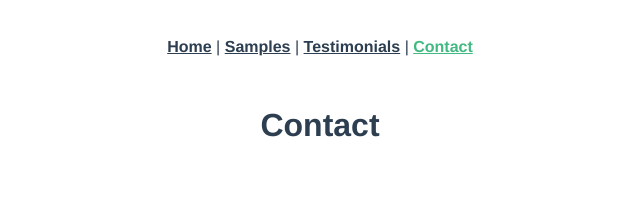
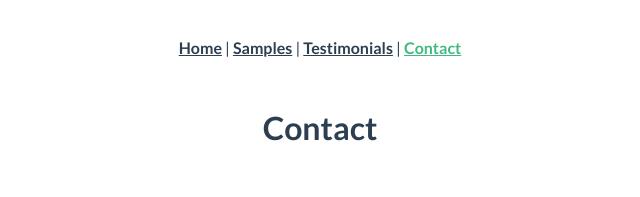
Before and after one commit to petewanca/petewanca.github.io, a Vue app: page /contact in a window 1280 px wide. Shown: the top 197 px of the page, without its empty margins (320-960 px from the left). Built offline with nearby package versions, Linux system fonts and the light colour scheme.

Commit message:
wires local fonts

```diff
--- a/src/App.vue
+++ b/src/App.vue
@@ -9,8 +9,10 @@
 </template>
 
 <style>
+@import url("./assets/css/fonts.css");
+
 #app {
-  font-family: Avenir, Helvetica, Arial, sans-serif;
+  font-family: Lato, Helvetica, Arial, sans-serif;
   -webkit-font-smoothing: antialiased;
   -moz-osx-font-smoothing: grayscale;
   text-align: center;
--- a/src/assets/css/fonts.css
+++ b/src/assets/css/fonts.css
@@ -1,58 +1,58 @@
 @font-face {
-    font-family: 'Lato';
-    src: url('fonts/Lato-Regular.woff2') format('woff2'),
-        url('fonts/Lato-Regular.woff') format('woff'),
-        url('fonts/Lato-Regular.ttf') format('truetype');
+    font-family: "Lato";
+    src: url("../fonts/Lato-Regular.woff2") format("woff2"),
+        url("../fonts/Lato-Regular.woff") format("woff"),
+        url("../fonts/Lato-Regular.ttf") format("truetype");
     font-weight: normal;
     font-style: normal;
     font-display: swap;
 }
 
 @font-face {
-    font-family: 'Lato';
-    src: url('fonts/Lato-Bold.woff2') format('woff2'),
-        url('fonts/Lato-Bold.woff') format('woff'),
-        url('fonts/Lato-Bold.ttf') format('truetype');
+    font-family: "Lato";
+    src: url("../fonts/Lato-Bold.woff2") format("woff2"),
+        url("../fonts/Lato-Bold.woff") format("woff"),
+        url("../fonts/Lato-Bold.ttf") format("truetype");
     font-weight: bold;
     font-style: normal;
     font-display: swap;
 }
 
 @font-face {
-    font-family: 'Montserrat';
-    src: url('fonts/Montserrat-Light.woff2') format('woff2'),
-        url('fonts/Montserrat-Light.woff') format('woff'),
-        url('fonts/Montserrat-Light.ttf') format('truetype');
+    font-family: "Montserrat";
+    src: url("../fonts/Montserrat-Light.woff2") format("woff2"),
+        url("../fonts/Montserrat-Light.woff") format("woff"),
+        url("../fonts/Montserrat-Light.ttf") format("truetype");
     font-weight: 300;
     font-style: normal;
     font-display: swap;
 }
 
 @font-face {
-    font-family: 'Montserrat';
-    src: url('fonts/Montserrat-Bold.woff2') format('woff2'),
-        url('fonts/Montserrat-Bold.woff') format('woff'),
-        url('fonts/Montserrat-Bold.ttf') format('truetype');
+    font-family: "Montserrat";
+    src: url("../fonts/Montserrat-Bold.woff2") format("woff2"),
+        url("../fonts/Montserrat-Bold.woff") format("woff"),
+        url("../fonts/Montserrat-Bold.ttf") format("truetype");
     font-weight: bold;
     font-style: normal;
     font-display: swap;
 }
 
 @font-face {
-    font-family: 'Montserrat';
-    src: url('fonts/Montserrat-Regular.woff2') format('woff2'),
-        url('fonts/Montserrat-Regular.woff') format('woff'),
-        url('fonts/Montserrat-Regular.ttf') format('truetype');
+    font-family: "Montserrat";
+    src: url("../fonts/Montserrat-Regular.woff2") format("woff2"),
+        url("../fonts/Montserrat-Regular.woff") format("woff"),
+        url("../fonts/Montserrat-Regular.ttf") format("truetype");
     font-weight: normal;
     font-style: normal;
     font-display: swap;
 }
 
 @font-face {
-    font-family: 'Lato';
-    src: url('fonts/Lato-Light.woff2') format('woff2'),
-        url('fonts/Lato-Light.woff') format('woff'),
-        url('fonts/Lato-Light.ttf') format('truetype');
+    font-family: "Lato";
+    src: url("../fonts/Lato-Light.woff2") format("woff2"),
+        url("../fonts/Lato-Light.woff") format("woff"),
+        url("../fonts/Lato-Light.ttf") format("truetype");
     font-weight: 300;
     font-style: normal;
     font-display: swap;
```
